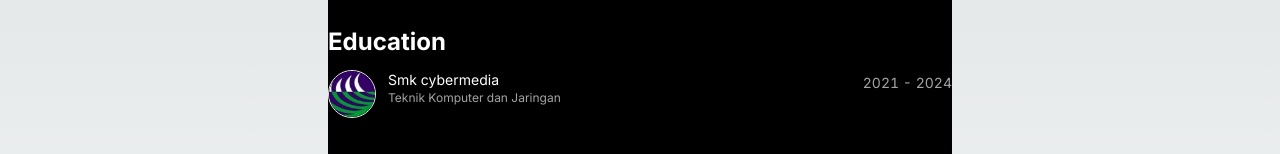
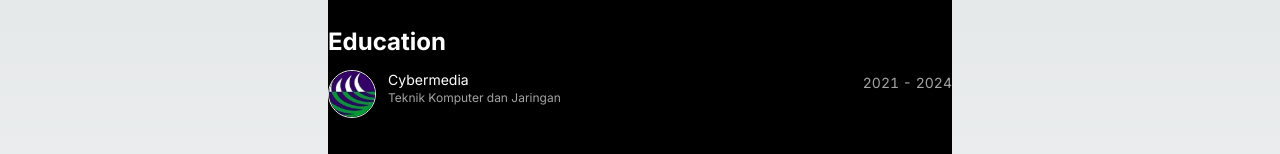
Before and after one commit to Kanvret12/Portfolio, a Next.js app: page / in a window 1280 px wide. Shown: the part 506-660 px from the top of the page. Built offline with nearby package versions, Linux system fonts and the light colour scheme.

Commit message:
Update page.js

```diff
--- a/src/app/page.js
+++ b/src/app/page.js
@@ -81,7 +81,7 @@ export default function Home() {
                 </div>
                 <div className='flex flex-col pl-3'>
                     <span className='text-sm'>
-                    Smk cybermedia
+                    Cybermedia
                     </span>
                     <span className='text-xs text-neutral-400'>
                       Teknik Komputer dan Jaringan
```
